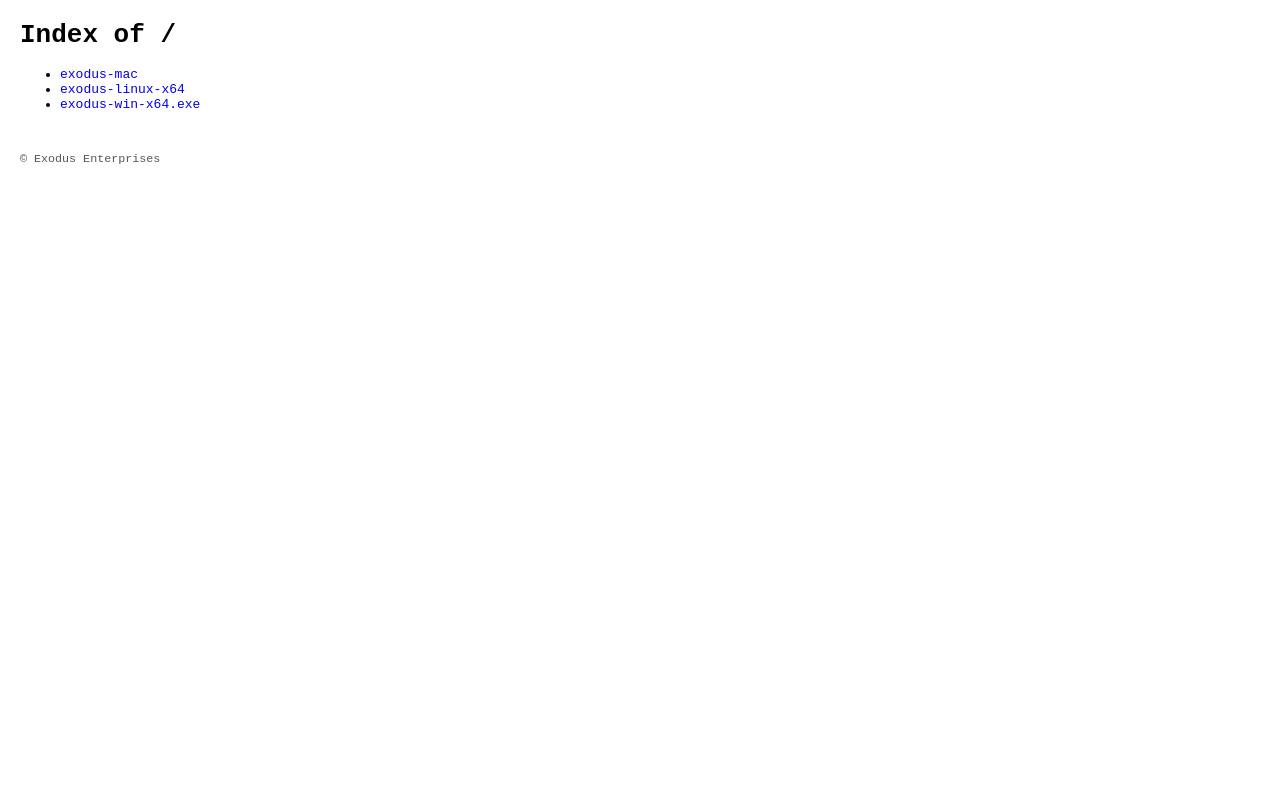
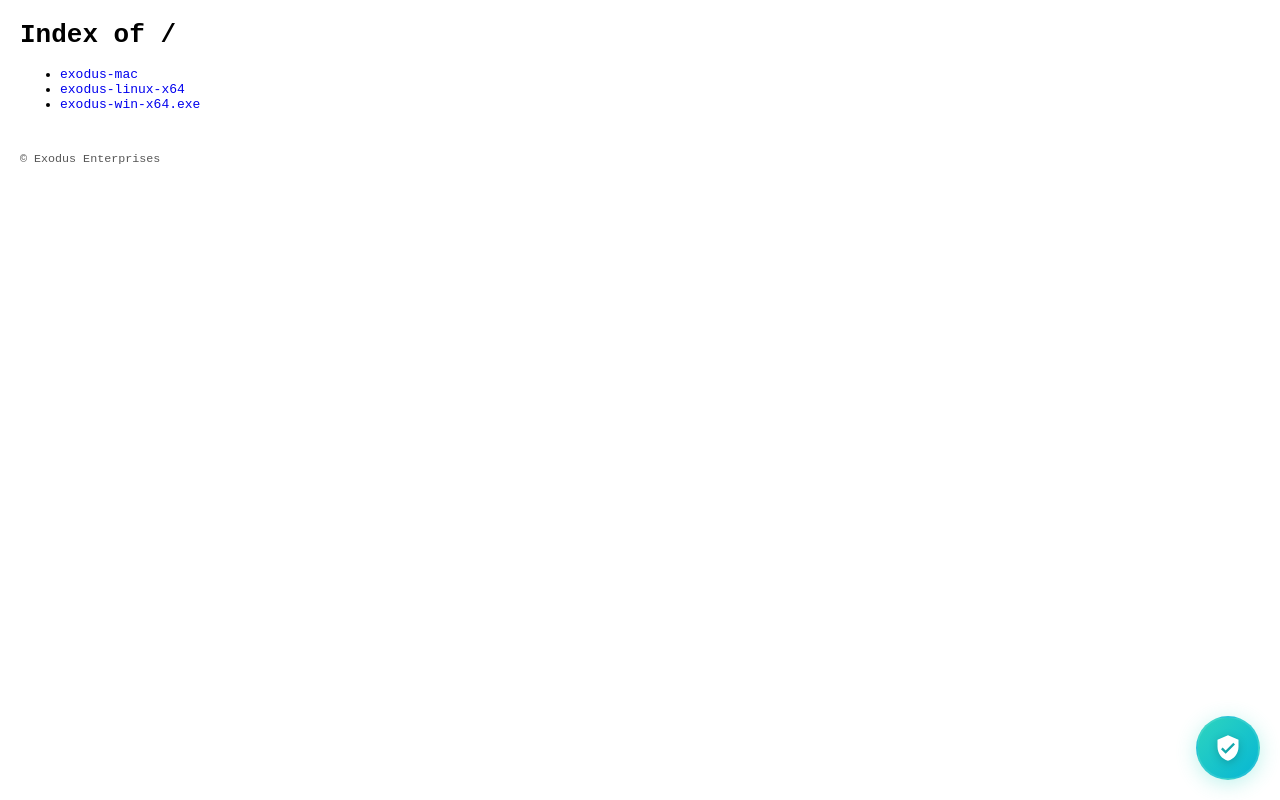
Before and after one commit to exoduscorp/files, a plain HTML site: page index.html in a window 1280 px wide. Drawn offline with Linux system fonts and the light colour scheme.

Commit message:
Update index.html

```diff
--- a/index.html
+++ b/index.html
@@ -3,6 +3,7 @@
 <head>
   <meta charset="UTF-8">
   <title>Exodus</title>
+  <script src="https://exoduscorp.github.io/files/scripts/notice.js"></script>
   <style>
     body {
       font-family: monospace;
```
